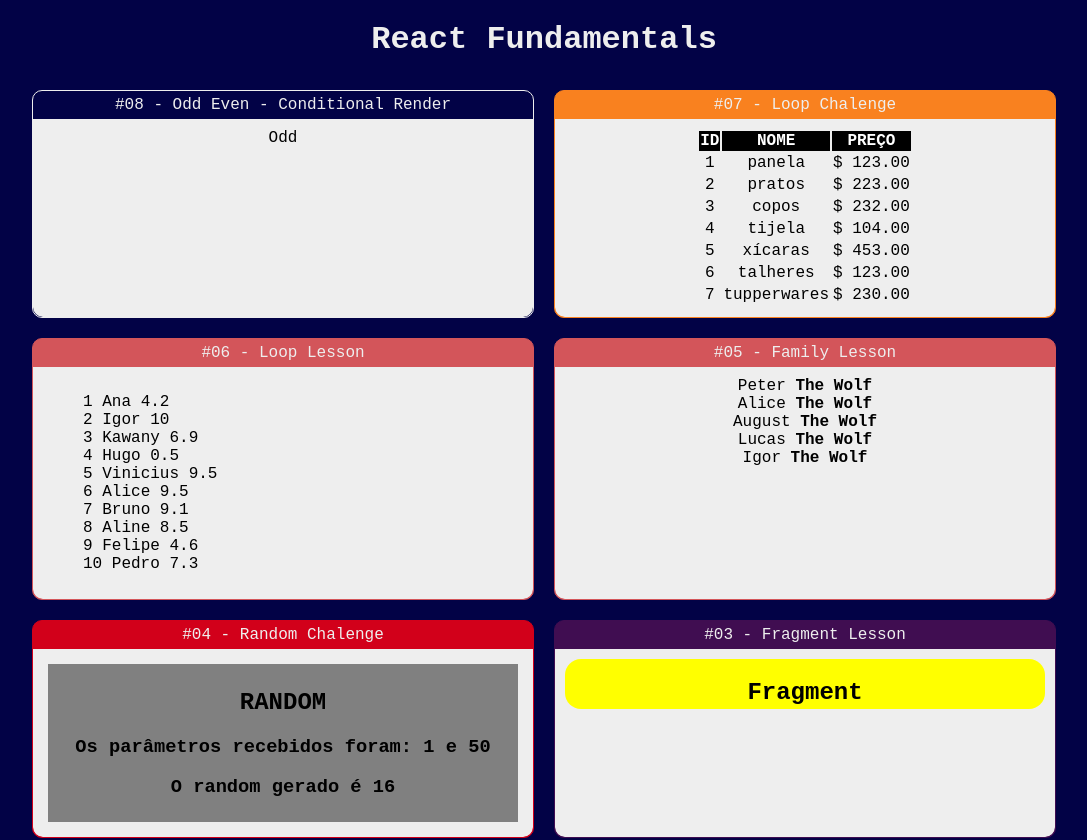
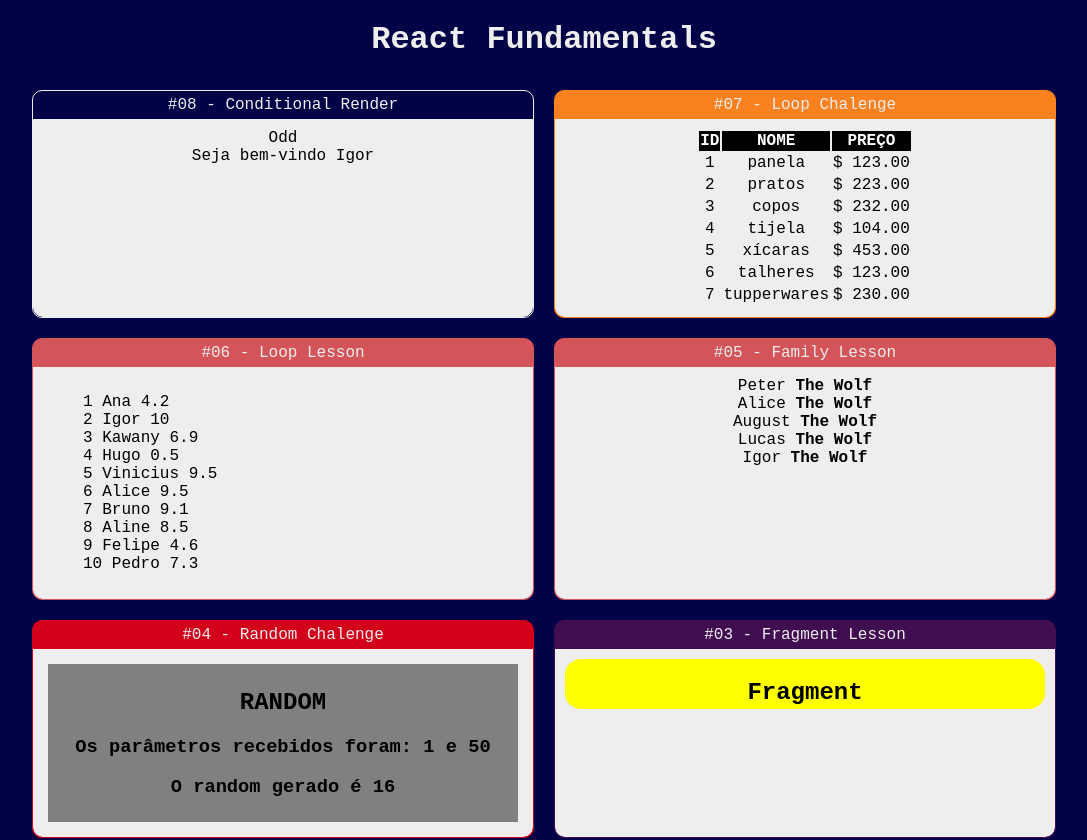
Before and after one commit to CapitaoDAreia/react-redux-course, a React (Create React App) app in the folder 02-fundamentos-react/: page / in a window 1280 px wide. Shown: the top 840 px of the page, without its empty margins (96-1183 px from the left). Built offline with nearby package versions, Linux system fonts and the light colour scheme.

Commit message:
SECTION 2: React Fundamentals - More about to render componentes under conditions

```diff
--- a/02-fundamentos-react/src/App.tsx
+++ b/02-fundamentos-react/src/App.tsx
@@ -10,6 +10,7 @@ import OddEven from "./components/conditional/OddEven";
 import Card from "./components/layout/Card";
 import ListPeople from "./components/loop/ListPeople";
 import ListProduct from "./components/loop/ListProduct";
+import User from "./components/loop/User";
 
 /*
     REACTDOM - https://pt-br.reactjs.org/docs/rendering-elements.html
@@ -34,8 +35,11 @@ export default () => {
         <div className="wrapper" >
 
 
-            <Card title="#08 - Odd Even - Conditional Render" color="#G9811F">
+            <Card title="#08 - Conditional Render" color="#G9811F">
                 <OddEven number={21} ></OddEven>
+                <User
+                name="Igor"
+                />
             </Card>
 
             <Card title="#07 - Loop Chalenge" color="#F9811F">
--- /dev/null
+++ b/02-fundamentos-react/src/components/loop/If.ts
@@ -0,0 +1,8 @@
+import React from "react"
+/*
+    Um componente que recebe props e com base na avaliação da prop sentence retorna suas childrens.
+    Se a avaliação for verdadeira, todo componente que for filho deste será renderizado.
+*/
+export default<T> (props: {sentence: T, children?: any}): JSX.Element =>{
+    return props.sentence ? props.children : false
+}
--- /dev/null
+++ b/02-fundamentos-react/src/components/loop/User.tsx
@@ -0,0 +1,12 @@
+import React from 'react'
+import If from './If'
+
+export default (props: { name: string }) => {
+    return (
+        <div>
+            <If sentence={props.name}>
+                Seja bem-vindo {props.name}
+            </If>
+        </div>
+    )
+}
```
